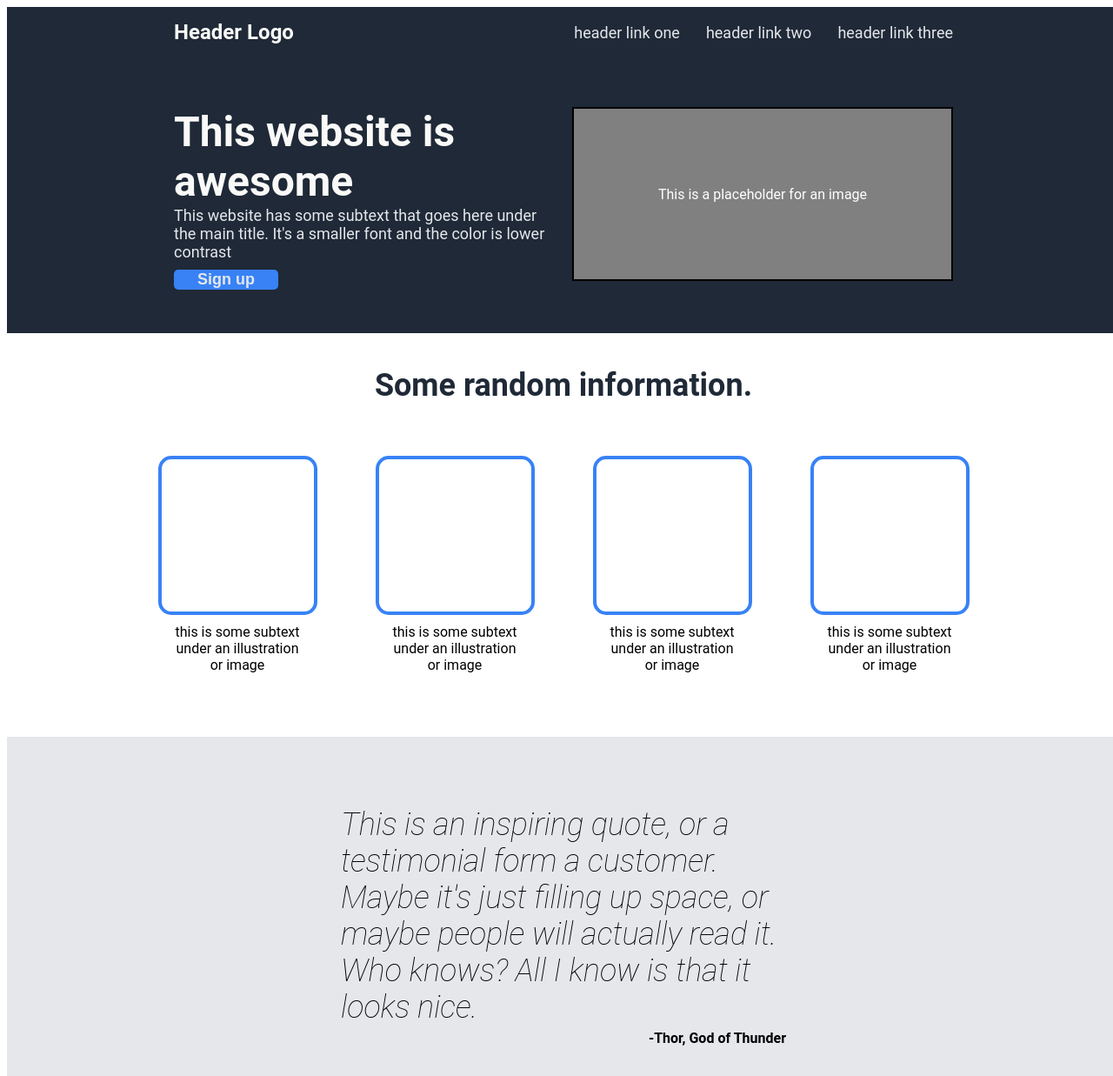
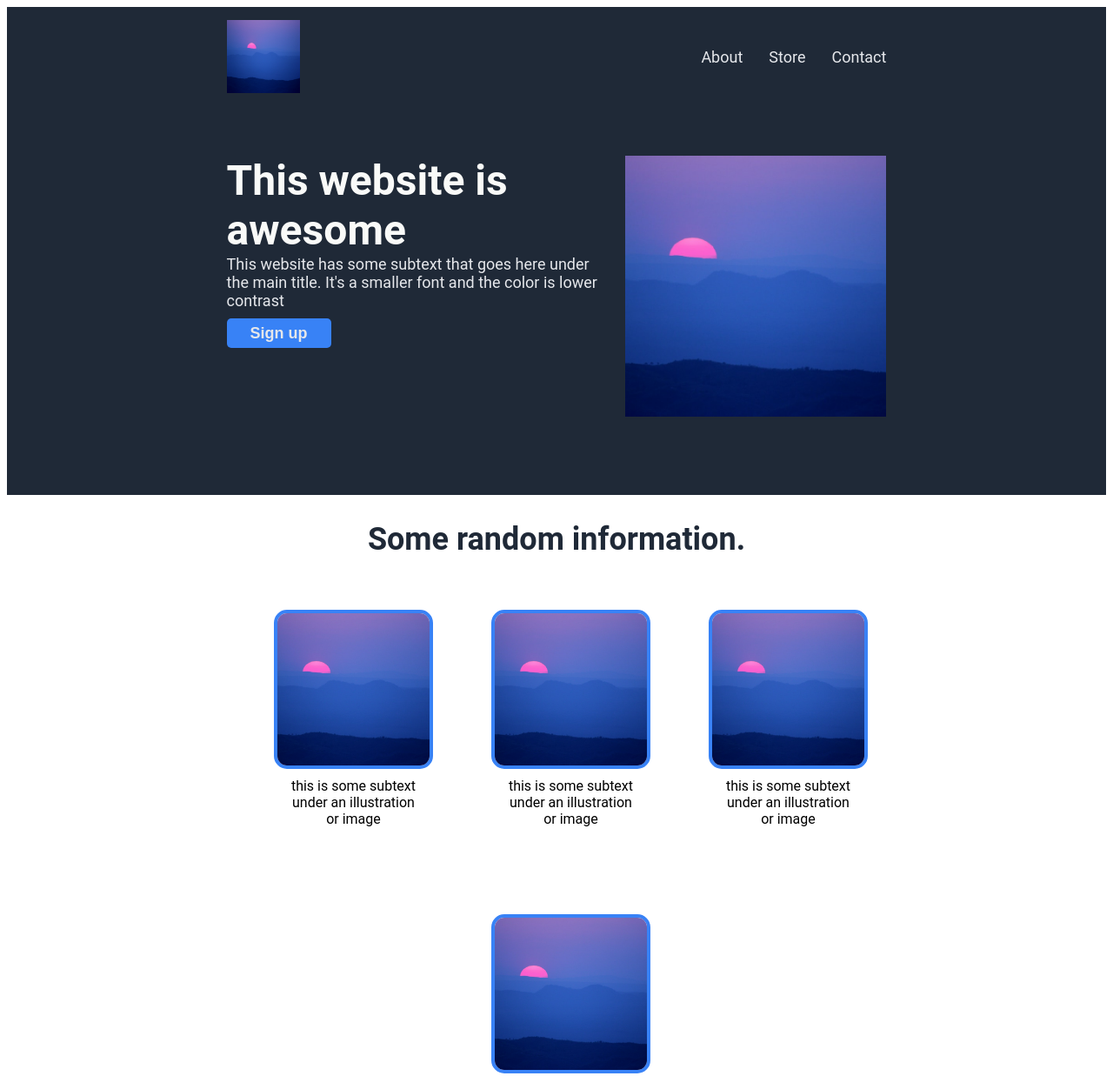
Before and after one commit to Shedcape/odin-landing-page, a plain HTML site: page index.html in a window 1280 px wide. Shown: the top 1237 px of the page at 87% size. Drawn offline with Linux system fonts and the light colour scheme.

Commit message:
fixed sizing

```diff
--- a/index.html
+++ b/index.html
@@ -11,11 +11,11 @@
     <body>
         <section class="header">
             <div class="logolinks">
-                <h6 class="logo">Header Logo</h6>
+                <img class="logo" src="images/testimage.jpeg">
                 <div class="links">
-                    <a class="headerlink" >header link one</a>
-                    <a class="headerlink">header link two</a>
-                    <a class="headerlink">header link three</a>
+                    <a class="headerlink" >About</a>
+                    <a class="headerlink">Store</a>
+                    <a class="headerlink">Contact</a>
                 </div>
             </div>
             <div class="headercontent">
@@ -24,36 +24,26 @@
                     <span class="secondarytext">This website has some subtext that goes here under the main title. It's a smaller font and the color is lower contrast</span>
                     <button class="signup">Sign up</button>
                 </div>
-                <div class="headerimage">
-                    This is a placeholder for an image
-                </div>
+                <img class="headerimage" src="images/testimage.jpeg">
             </div>
         </section>
         <section class="content">
             <h2 class="random">Some random information.</h2>
             <div class="contentcontainer">
                 <div class="contentbox">
-                    <div class="box">
-
-                    </div>
+                    <img src="images/testimage.jpeg">
                     <span class="subtext">this is some subtext under an illustration or image</span>
                 </div>
                 <div class="contentbox">
-                    <div class="box">
-
-                    </div>
+                    <img src="images/testimage.jpeg">
                     <span class="subtext">this is some subtext under an illustration or image</span>
                 </div>
                 <div class="contentbox">
-                    <div class="box">
-
-                    </div>
+                    <img src="images/testimage.jpeg">
                     <span class="subtext">this is some subtext under an illustration or image</span>
                 </div>
                 <div class="contentbox">
-                    <div class="box">
-
-                    </div>
+                    <img src="images/testimage.jpeg">
                     <span class="subtext">this is some subtext under an illustration or image</span>
                 </div>
             </div>
--- a/style.css
+++ b/style.css
@@ -1,8 +1,6 @@
 body {
     display: flex;
     flex-direction: column;
-    height: 100%;
-    width: 100%;
     font-family: Roboto, Oxygen, Ubuntu, Cantarell, 'Open Sans', 'Helvetica Neue', sans-serif
 }
 
@@ -21,6 +19,7 @@ body {
 .footer,
 .calltoactioncontent {
     display: flex;
+    flex-wrap: wrap;
 }
 
 .header {
@@ -29,23 +28,24 @@ body {
     align-items: center;
     background-color: #1F2937;
     gap: 72px;
-    height: 375px;
+    padding: 90px;
+    padding-top: 0;
 }
 .logolinks {
     justify-content: space-between;
     align-items: center;
     width:70%;
     padding-top: 15px;
+    flex-wrap: nowrap;
 }
 .links {
     gap: 30px;
+    flex-wrap: nowrap;
 }
 .headercontent {
     width: 70%;
     justify-content: space-between;
     gap: 24px;
-    height: 200px;
-    margin-bottom: auto;
 }
 .headerlink,
 .secondarytext {
@@ -56,6 +56,9 @@ body {
     font-size: 24px;
     color: #f9faf8;
     margin: 0px;
+    width: 84px;
+    height: 84px;
+    margin-right: auto;
 }
 
 .awesome {
@@ -74,9 +77,9 @@ body {
     color: white;
     justify-content: center;
     align-items: center;
-    width: 50%;
-    border: 2px solid black;
-    flex: 1;
+    width: 300px;
+    height: 300px;
+    object-fit: cover;
 }
 .signup {
     align-self: flex-start;
@@ -97,8 +100,7 @@ body {
     align-items: center;
     justify-content: center;
     gap: 50px;
-    height: 400px;
-    padding-bottom: 5%;
+    padding-bottom: 50px;
 }
 .contentcontainer {
     gap: 100px;
@@ -110,6 +112,14 @@ body {
     font-weight: bolder;
     color: #1F2937;
     margin-bottom: 10px;
+}
+.contentbox img {
+    width: 175px;
+    height: 175px;
+    border-radius:15px;
+    border:4px solid #3882F6;
+    margin-bottom: 10px;
+    object-fit: cover;
 }
 .contentbox {
     flex-direction: column;
@@ -127,10 +137,10 @@ body {
 }
 .quotesection {
     background-color: #e5e7eB;
-    height: 400px;
     flex-direction:column;
     align-items: center;
     justify-content: center;
+    padding-bottom: 50px;
 }
 .quotebox {
     width: 40%;
@@ -178,6 +188,7 @@ div h3 {
     font-weight: bold;
     height: 34px;
     width: 120px;
+    cursor: pointer;
 }
 .footer {
     height: 100px;
```
Also changed, not shown: images/testimage.jpeg (added).
